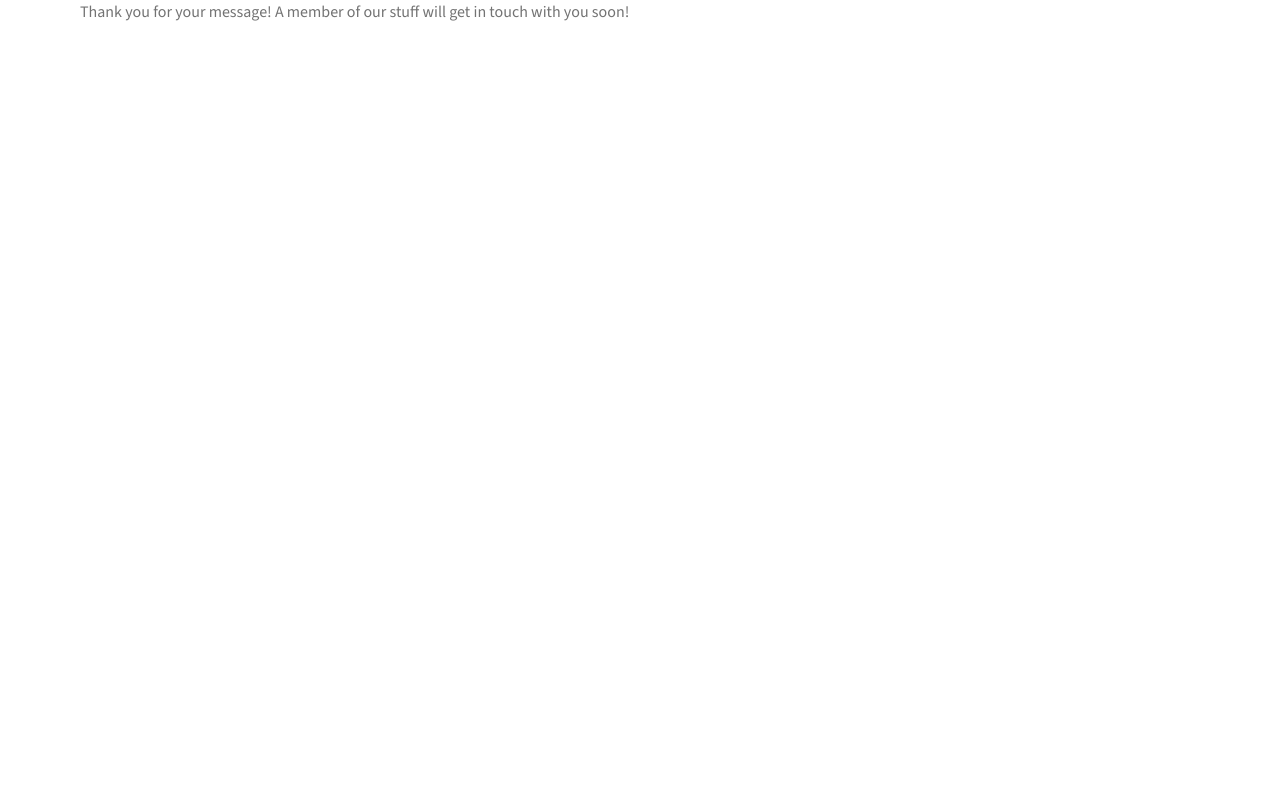
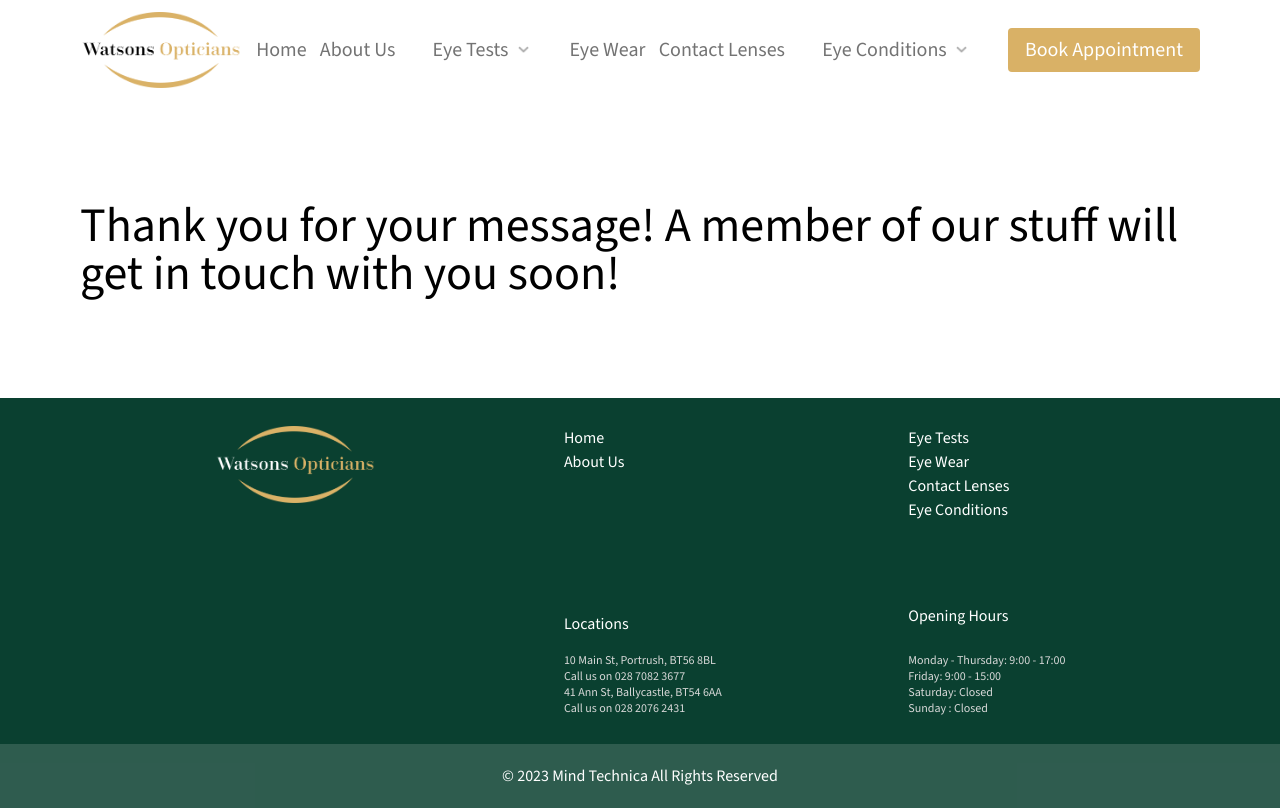
Before and after one commit to AGuerriere/watsons, a Next.js app: page /success in a window 1280 px wide. Built offline with nearby package versions, Linux system fonts and the light colour scheme.

Commit message:
completed success page

```diff
--- a/src/app/globals.css
+++ b/src/app/globals.css
@@ -7,3 +7,7 @@
   background-size: 0.7rem;
   background-position: right 0.7rem center;
 }
+
+.height-custom {
+  height: calc(100vh - 390px - 7rem);
+}
--- a/src/app/success/page.tsx
+++ b/src/app/success/page.tsx
@@ -1,3 +1,14 @@
+import Navbar from "@/components/Navbar"
+import Footer from "@/components/Footer"
+
 export default function Success() {
-  return <h1>Thank you for your message! A member of our stuff will get in touch with you soon!</h1>
+  return(
+    <>
+      <Navbar />
+      <main className="height-custom flex justify-center items-center">
+        <h1 className="text-2xl xl:text-5xl text-black font-normal">Thank you for your message! A member of our stuff will get in touch with you soon!</h1>
+      </main>
+      <Footer />
+    </>
+  )
 }
```
